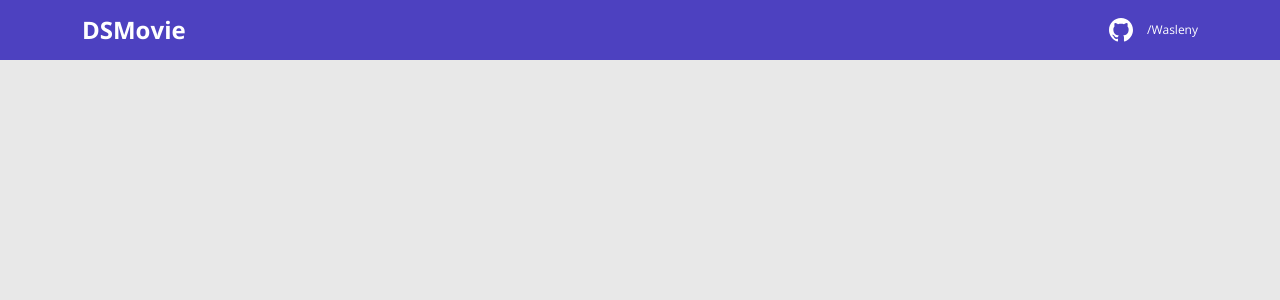
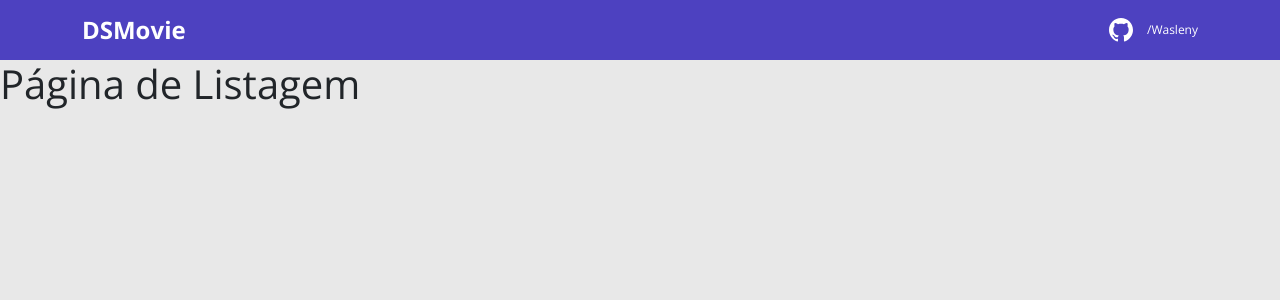
Before and after one commit to Wasleny/semana_spring_react_dsmovie, a React (Create React App) app in the folder frontend/: page /form/1 in a window 1280 px wide. Shown: the top 300 px of the page. Built offline with nearby package versions, Linux system fonts and the light colour scheme.

Commit message:
Trocando o fragment para h1

```diff
--- a/frontend/src/pages/Form/index.tsx
+++ b/frontend/src/pages/Form/index.tsx
@@ -1,7 +1,5 @@
 function Form() {
-    return(
-        <></>
-    );
+  return <h1>Página de Listagem</h1>;
 }
 
 export default Form;
--- a/frontend/src/pages/Listing/index.tsx
+++ b/frontend/src/pages/Listing/index.tsx
@@ -1,7 +1,5 @@
 function Listing() {
-    return (
-        <></>
-    );
+  return <h1>Página de Listagem</h1>;
 }
 
 export default Listing;
```
